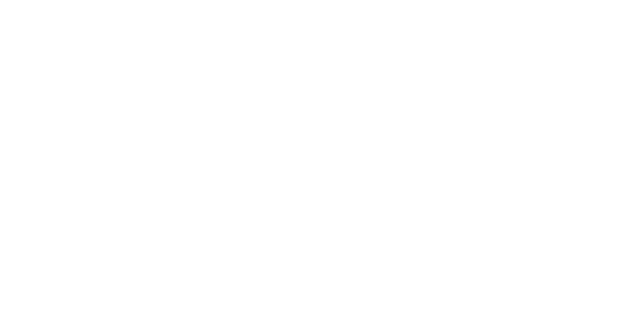
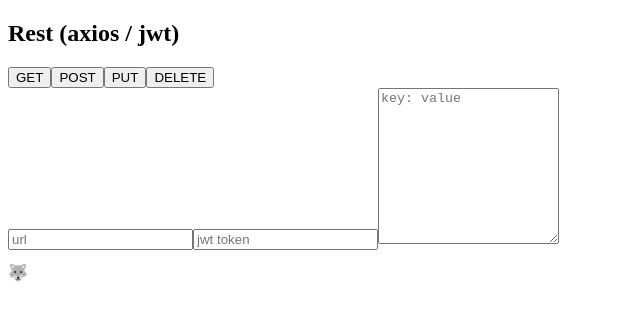
Before and after one commit to m0ntelo/customer.request.VUE, a plain HTML site: page index.html in a window 1280 px wide. Shown: the whole page, without its empty margins (0-640 px from the left). Drawn offline with Linux system fonts and the light colour scheme; the site is published under a folder, as on GitHub Pages, so addresses that start at the root find nothing.

Commit message:
Update index.html

```diff
--- a/index.html
+++ b/index.html
@@ -1 +1 @@
-<!DOCTYPE html><html lang=en><head><meta charset=utf-8><title>Vue CLI App</title><link href=/css/app.9458629f.css rel=preload as=style><link href=/js/app.c542c5ce.js rel=preload as=script><link href=/js/chunk-vendors.87b85efa.js rel=preload as=script><link href=/css/app.9458629f.css rel=stylesheet></head><body><div id=app></div><script src=/js/chunk-vendors.87b85efa.js></script><script src=/js/app.c542c5ce.js></script></body></html>
+<!DOCTYPE html><html lang=en><head><meta charset=utf-8><title>Vue CLI App</title><link href=./css/app.9458629f.css rel=preload as=style><link href=./js/app.c542c5ce.js rel=preload as=script><link href=./js/chunk-vendors.87b85efa.js rel=preload as=script><link href=./css/app.9458629f.css rel=stylesheet></head><body><div id=app></div><script src=./js/chunk-vendors.87b85efa.js></script><script src=./js/app.c542c5ce.js></script></body></html>
```
